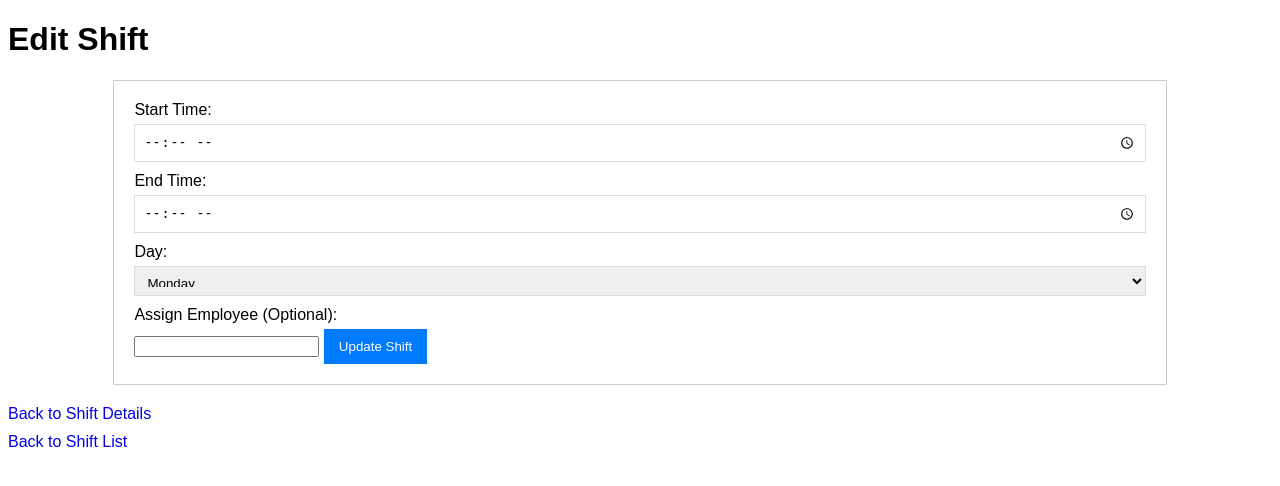
After one commit to acostajs/WDEgroup3_Project, a Flask app: page /shifts_ui/edit/1 in a window 1280 px wide. The commit adds this page. Shown: the top 486 px of the page. Run offline with Flask 3, Linux system fonts and the light colour scheme; data that the repository does not hold is empty.

Commit message:
finished basic UI

```diff
--- a/Prototype_02/pozole_scheduling/backend/app.py
+++ b/Prototype_02/pozole_scheduling/backend/app.py
@@ -78,6 +78,66 @@ def submit_employee():
                     error_message = f"Error creating employee: {error_data['error']}"
             return render_template('create_employee.html', error=error_message)
 
+@app.route('/employees_ui/<int:employee_id>')
+def employee_detail_ui(employee_id):
+    try:
+        response = requests.get(f'{API_BASE_URL}/employees/{employee_id}')
+        response.raise_for_status()  # Raise an exception for bad status codes
+        employee = response.json()
+        return render_template('employee_detail.html', employee=employee)
+    except requests.exceptions.RequestException as e:
+        error_message = f"Error fetching employee details: {e}"
+        return render_template('error.html', error=error_message, back_url=url_for('list_employees_ui'))
+
+@app.post('/employees_ui/update_employee/<int:employee_id>')
+def update_employee_ui(employee_id):
+    if request.method == 'POST':
+        name = request.form['name']
+        role = request.form['role']
+        availability = {
+            'monday': request.form['monday'],
+            'tuesday': request.form['tuesday'],
+            'wednesday': request.form['wednesday'],
+            'thursday': request.form['thursday'],
+            'friday': request.form['friday'],
+            'saturday': request.form['saturday'],
+            'sunday': request.form['sunday']
+        }
+
+        # Filter out days with empty availability
+        availability = {day: times for day, times in availability.items() if times}
+
+        employee_data = {
+            'name': name,
+            'role': role,
+            'availability': availability
+        }
+
+        try:
+            response = requests.put(f'{API_BASE_URL}/employees/{employee_id}', json=employee_data)
+            response.raise_for_status()
+            return redirect(url_for('employee_detail_ui', employee_id=employee_id)) # Redirect to details on success
+        except requests.exceptions.RequestException as e:
+            error_message = f"Error updating employee: {e}"
+            if response.status_code == 400 and response.headers.get('Content-Type') == 'application/json':
+                error_data = response.json()
+                if 'error' in error_data:
+                    error_message = f"Error updating employee: {error_data['error']}"
+            # Re-render the edit form with the error message
+            return render_template('edit_employee.html', employee=employee_data, error=error_message)
+
+@app.post('/employees_ui/delete_employee/<int:employee_id>')
+def delete_employee_ui(employee_id):
+    try:
+        response = requests.delete(f'{API_BASE_URL}/employees/{employee_id}')
+        response.raise_for_status()
+        return redirect(url_for('list_employees_ui'))
+    except requests.exceptions.RequestException as e:
+        error_message = f"Error deleting employee: {e}"
+        # Optionally, you could redirect back to the detail page with an error message
+        return render_template('error.html', error=error_message, back_url=url_for('employee_detail_ui', employee_id=employee_id))
+
+
 # UI SHIFTS
 
 @app.route('/shifts_ui')
@@ -121,6 +181,86 @@ def submit_shift():
                     error_message = f"Error creating shift: {error_data['error']}"
             return render_template('create_shift.html', error=error_message)
 
+@app.route('/shifts_ui/<int:shift_id>')
+def shift_detail_ui(shift_id):
+    try:
+        response = requests.get(f'{API_BASE_URL}/shifts/{shift_id}')
+        response.raise_for_status()  # Raise an exception for bad status codes
+        shift = response.json()
+        return render_template('shift_detail.html', shift=shift)
+    except requests.exceptions.RequestException as e:
+        error_message = f"Error fetching shift details: {e}"
+        return render_template('error.html', error=error_message, back_url=url_for('list_shifts_ui'))
+
+@app.route('/employees_ui/edit/<int:employee_id>')
+def edit_employee_ui(employee_id):
+    try:
+        response = requests.get(f'{API_BASE_URL}/employees/{employee_id}')
+        response.raise_for_status()
+        employee = response.json()
+        return render_template('edit_employee.html', employee=employee)
+    except requests.exceptions.RequestException as e:
+        error_message = f"Error fetching employee data for editing: {e}"
+        return render_template('error.html', error=error_message, back_url=url_for('list_employees_ui'))
+
+@app.route('/shifts_ui/edit/<int:shift_id>')
+def edit_shift_ui(shift_id):
+    try:
+        response = requests.get(f'{API_BASE_URL}/shifts/{shift_id}')
+        response.raise_for_status()
+        shift = response.json()
+        return render_template('edit_shift.html', shift=shift)
+    except requests.exceptions.RequestException as e:
+        error_message = f"Error fetching shift data for editing: {e}"
+        return render_template('error.html', error=error_message, back_url=url_for('list_shifts_ui'))
+
+@app.post('/shifts_ui/update_shift/<int:shift_id>')
+def update_shift_ui(shift_id):
+    if request.method == 'POST':
+        start_time = request.form['start_time']
+        end_time = request.form['end_time']
+        day = request.form['day']
+        employee_id = request.form.get('employee_id')  #
+
+        shift_data = {
+            'start_time': start_time,
+            'end_time': end_time,
+            'day': day
+        }
+        if employee_id:
+            shift_data['employee_id'] = int(employee_id)
+
+        try:
+            response = requests.put(f'{API_BASE_URL}/shifts/{shift_id}', json=shift_data)
+            response.raise_for_status()
+            return redirect(url_for('shift_detail_ui', shift_id=shift_id))
+
+        except requests.exceptions.RequestException as e:
+            error_message = f"Error updating shift: {e}"
+            if response.status_code == 400 and response.headers.get('Content-Type') == 'application/json':
+                error_data = response.json()
+                if 'error' in error_data:
+                    error_message = f"Error updating shift: {error_data['error']}"
+
+            try:
+                response = requests.get(f'{API_BASE_URL}/shifts/{shift_id}')
+                response.raise_for_status()
+                shift = response.json()
+                return render_template('edit_shift.html', shift=shift, error=error_message)
+            except requests.exceptions.RequestException as fetch_error:
+                error_message = f"Error updating shift: {error_message}. Additionally, error fetching shift data for re-rendering: {fetch_error}"
+                return render_template('error.html', error=error_message, back_url=url_for('list_shifts_ui'))
+
+@app.post('/shifts_ui/delete_shift/<int:shift_id>')
+def delete_shift_ui(shift_id):
+    try:
+        response = requests.delete(f'{API_BASE_URL}/shifts/{shift_id}')
+        response.raise_for_status()
+        return redirect(url_for('list_shifts_ui'))
+    except requests.exceptions.RequestException as e:
+        error_message = f"Error deleting shift: {e}"
+        # Optionally, you could redirect back to the detail page with an error message
+        return render_template('error.html', error=error_message, back_url=url_for('shift_detail_ui', shift_id=shift_id))
 
 # EMPLOYEES
 
--- /dev/null
+++ b/Prototype_02/pozole_scheduling/backend/templates/edit_shift.html
@@ -0,0 +1,53 @@
+<!DOCTYPE html>
+<html lang="en">
+<head>
+    <meta charset="UTF-8">
+    <meta name="viewport" content="width=device-width, initial-scale=1.0">
+    <title>Edit Shift</title>
+    <style>
+        body { font-family: sans-serif; }
+        form { width: 80%; margin: 20px auto; padding: 20px; border: 1px solid #ccc; }
+        label { display: block; margin-bottom: 5px; }
+        input[type="time"], select { width: 100%; padding: 8px; margin-bottom: 10px; border: 1px solid #ddd; box-sizing: border-box; }
+        select { height: 30px; }
+        button[type="submit"] { background-color: #007bff; color: white; padding: 10px 15px; border: none; cursor: pointer; }
+        button[type="submit"]:hover { background-color: #0056b3; }
+        a { text-decoration: none; margin-top: 10px; display: block; }
+        .error { color: red; margin-top: 10px; }
+    </style>
+</head>
+<body>
+    <h1>Edit Shift</h1>
+
+    {% if error %}
+        <p class="error">{{ error }}</p>
+    {% endif %}
+
+    <form action="{{ url_for('update_shift_ui', shift_id=shift.id) }}" method="post">
+        <label for="start_time">Start Time:</label>
+        <input type="time" id="start_time" name="start_time" value="{{ shift.start_time }}" required>
+
+        <label for="end_time">End Time:</label>
+        <input type="time" id="end_time" name="end_time" value="{{ shift.end_time }}" required>
+
+        <label for="day">Day:</label>
+        <select id="day" name="day" required>
+            <option value="Monday" {% if shift.day == 'Monday' %}selected{% endif %}>Monday</option>
+            <option value="Tuesday" {% if shift.day == 'Tuesday' %}selected{% endif %}>Tuesday</option>
+            <option value="Wednesday" {% if shift.day == 'Wednesday' %}selected{% endif %}>Wednesday</option>
+            <option value="Thursday" {% if shift.day == 'Thursday' %}selected{% endif %}>Thursday</option>
+            <option value="Friday" {% if shift.day == 'Friday' %}selected{% endif %}>Friday</option>
+            <option value="Saturday" {% if shift.day == 'Saturday' %}selected{% endif %}>Saturday</option>
+            <option value="Sunday" {% if shift.day == 'Sunday' %}selected{% endif %}>Sunday</option>
+        </select>
+
+        <label for="employee_id">Assign Employee (Optional):</label>
+        <input type="number" id="employee_id" name="employee_id" value="{{ shift.employee_id }}">
+
+        <button type="submit">Update Shift</button>
+    </form>
+
+    <a href="{{ url_for('shift_detail_ui', shift_id=shift.id) }}">Back to Shift Details</a>
+    <a href="{{ url_for('list_shifts_ui') }}">Back to Shift List</a>
+</body>
+</html>
--- a/Prototype_02/pozole_scheduling/backend/templates/employees.html
+++ b/Prototype_02/pozole_scheduling/backend/templates/employees.html
@@ -31,7 +31,9 @@
             {% for employee in employees %}
             <tr>
                 <td>{{ employee.id }}</td>
-                <td>{{ employee.name }}</td>
+                <td>
+                    <a href="{{ url_for('employee_detail_ui', employee_id=employee.id) }}">{{ employee.name }}</a>
+                </td>
                 <td>{{ employee.role }}</td>
                 <td>
                     {% if employee.availability %}
--- a/Prototype_02/pozole_scheduling/backend/templates/shifts.html
+++ b/Prototype_02/pozole_scheduling/backend/templates/shifts.html
@@ -32,7 +32,9 @@
             {% for shift in shifts %}
             <tr>
                 <td>{{ shift.id }}</td>
-                <td>{{ shift.start_time }}</td>
+                <td>
+                    <a href="{{ url_for('shift_detail_ui', shift_id=shift.id) }}">{{ shift.start_time }}</a>
+                </td>
                 <td>{{ shift.end_time }}</td>
                 <td>{{ shift.day }}</td>
                 <td>{{ shift.employee_id }}</td>
```
Also changed, not shown: Prototype_02/pozole_scheduling/backend/templates/edit_employee.html (added, +61 -0 lines), Prototype_02/pozole_scheduling/backend/templates/employee_detail.html (added, +43 -0 lines), Prototype_02/pozole_scheduling/backend/templates/shift_detail.html (added, +32 -0 lines), Prototype_02/pozole_scheduling/instance/site.db.
